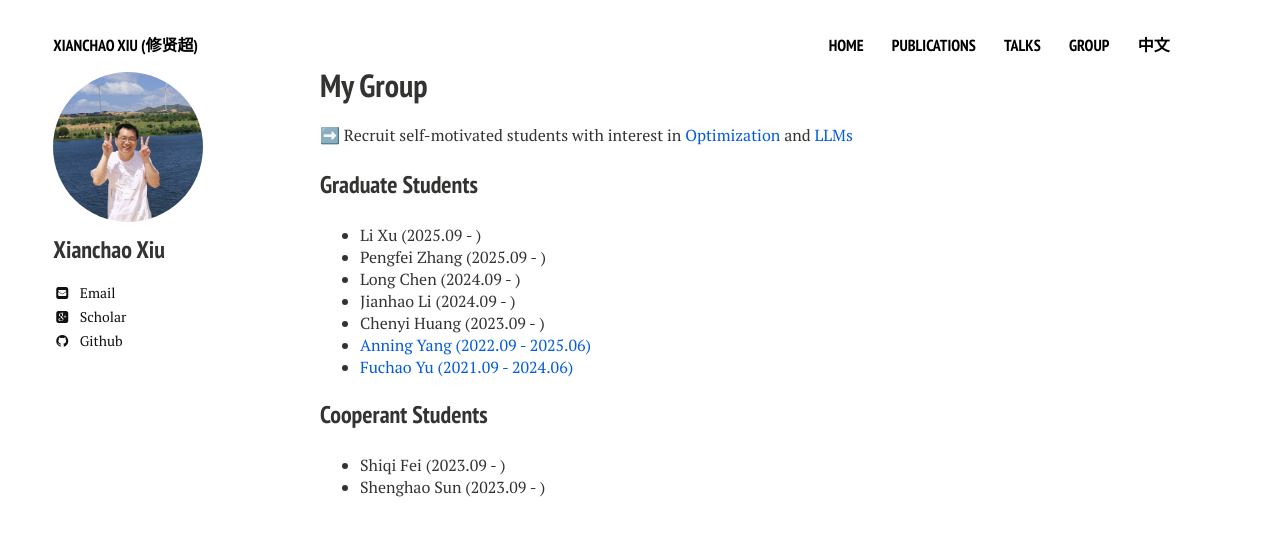
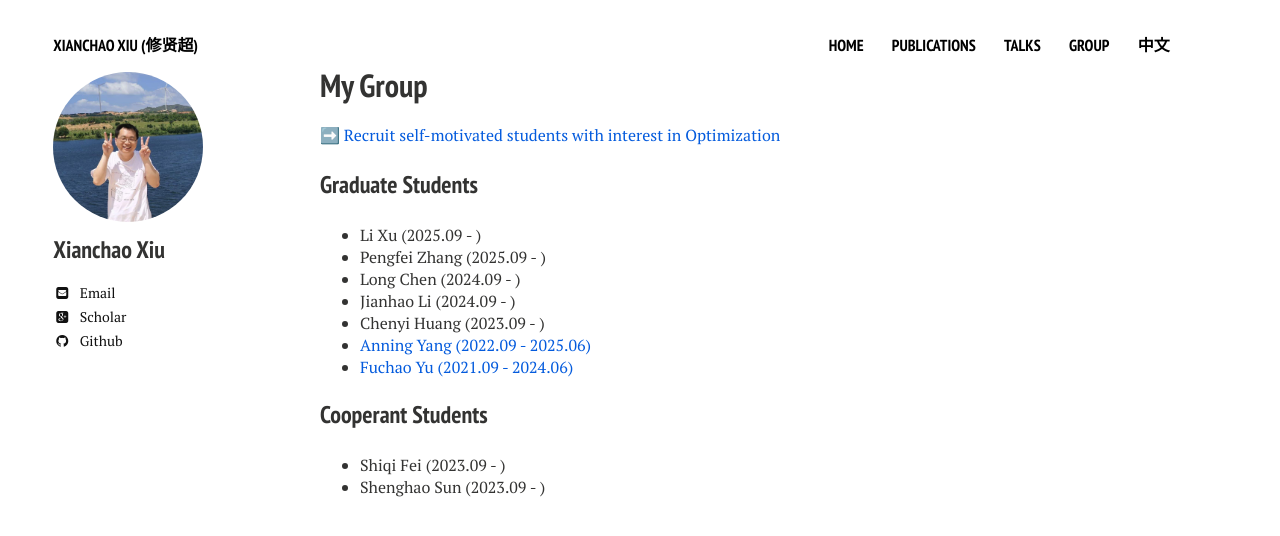
Before and after one commit to xianchaoxiu/xianchaoxiu.github.io, a Jekyll site: the page built from group/index.md, in a window 1280 px wide. Shown: the top 536 px of the page. Built offline with Jekyll 4.4.1, drawn with Linux system fonts in a browser that asks for light colours; nearby versions of some CDN libraries.

Commit message:
Update index.md

```diff
--- a/group/index.md
+++ b/group/index.md
@@ -7,7 +7,7 @@ comments: false
 share: false
 ---
 
-➡️ Recruit self-motivated students with interest in <a href="https://xianchaoxiu.github.io/chinese/research/OPT/" class="textlink" target="_blank"> Optimization</a> and <a href="https://xianchaoxiu.github.io/chinese/research/LLM/" class="textlink" target="_blank"> LLMs </a>
+➡️ <a href="https://github.com/xianchaoxiu/LLM4OPT" class="textlink" target="_blank"> Recruit self-motivated students with interest in Optimization</a>
 
 
 
```
